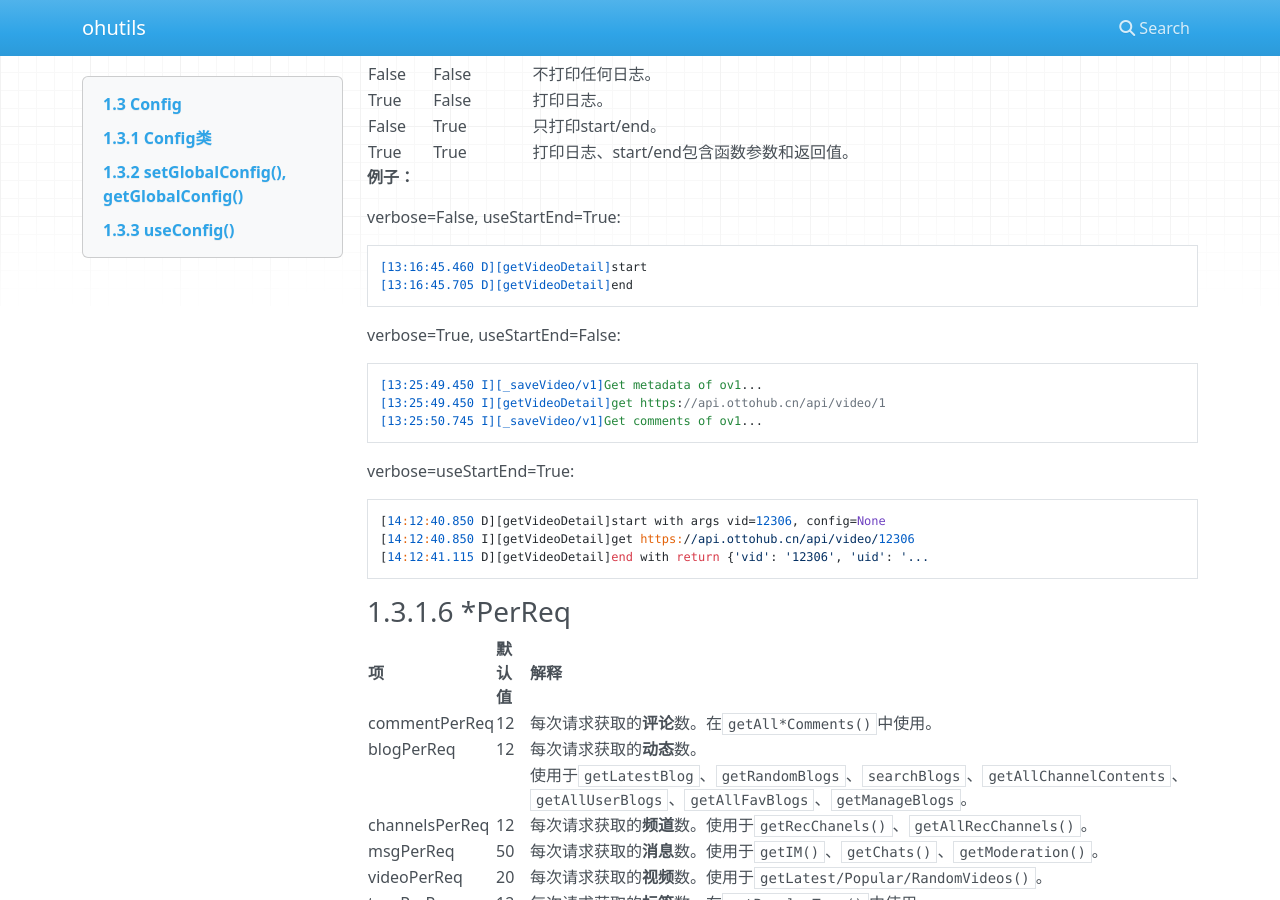
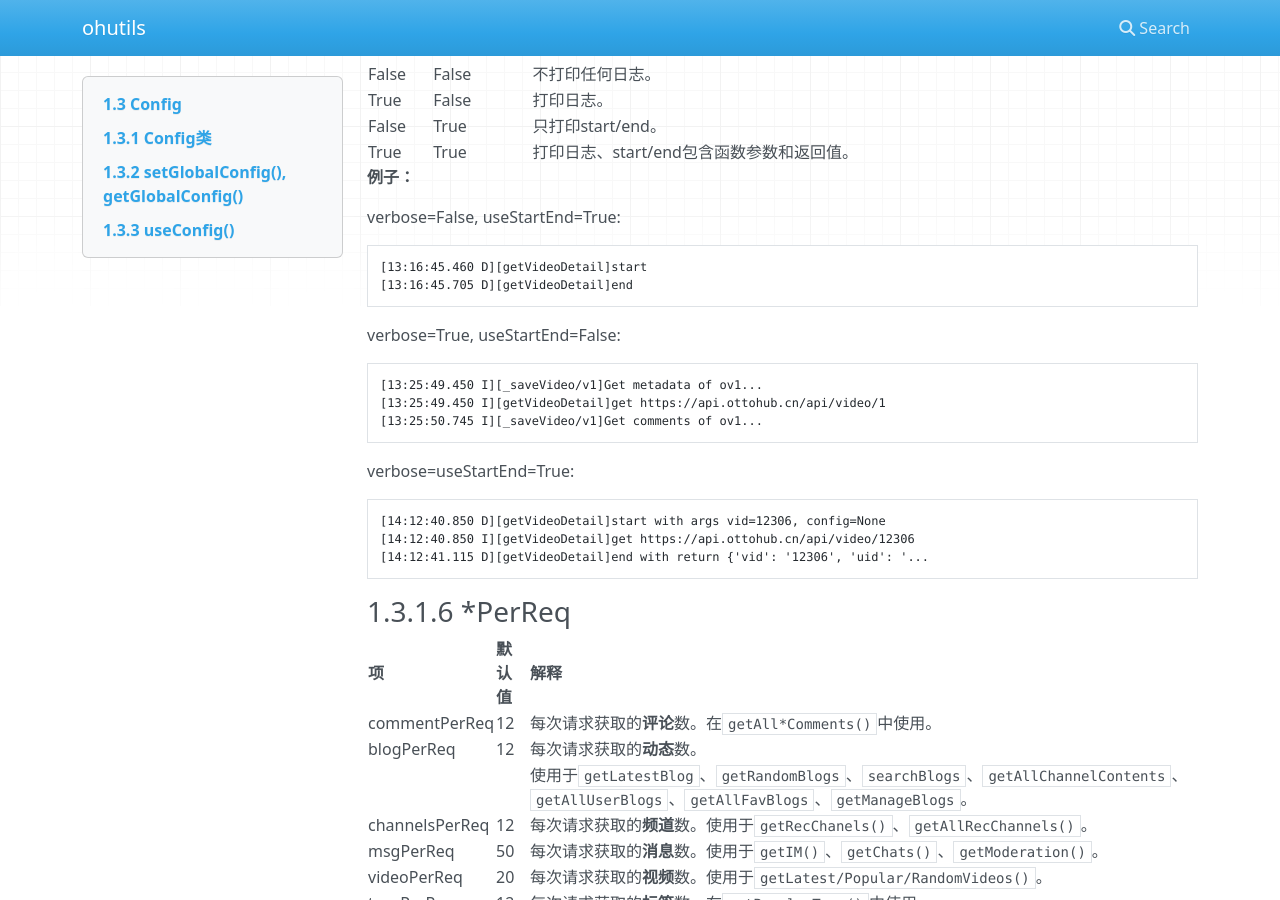
Before and after one commit to snallitnicsAinesataw/ohutils, an MkDocs documentation site: the page built from docs/config.md, in a window 1280 px wide and 900 px high, scrolled down 1313 px. Built offline with MkDocs 1.6.1, drawn with Linux system fonts in a browser that asks for light colours; nearby versions of some CDN libraries.

Commit message:
patch: add link to nav.md; fix a typo

````diff
--- a/docs/config.md
+++ b/docs/config.md
@@ -66,20 +66,20 @@ OTTOHub API 基础地址。一般不用改。**若覆盖，在最后加上**`/`
 **例子：**
 
 verbose=False, useStartEnd=True:
-```
+```text
 [13:16:45.460 D][getVideoDetail]start
 [13:16:45.705 D][getVideoDetail]end
 ```
 
 verbose=True, useStartEnd=False:
-```
+```text
 [13:25:49.450 I][_saveVideo/v1]Get metadata of ov1...
 [13:25:49.450 I][getVideoDetail]get https://api.ottohub.cn/api/video/1
 [13:25:50.745 I][_saveVideo/v1]Get comments of ov1...
 ```
 
 verbose=useStartEnd=True:
-```
+```text
 [14:12:40.850 D][getVideoDetail]start with args vid=12306, config=None
 [14:12:40.850 I][getVideoDetail]get https://api.ottohub.cn/api/video/12306
 [14:12:41.115 D][getVideoDetail]end with return {'vid': '12306', 'uid': '...
@@ -185,7 +185,7 @@ verbose=useStartEnd=True:
 ### 1.3.1.16 chunkSize
 `chunkSize: int = 8192`
 
-块大小。单位：`字节`。使用于`downloadVideo()`、`downloadMedia()`。
+块大小。单位：**字节**。使用于`downloadVideo()`、`downloadMedia()`。
 
 ### 1.3.1.17 fromDict()
 `@classmethod fromDict(cls, d: dict) -> Config`
````
Also changed, not shown: docs/nav.md (+2 -1 lines).
